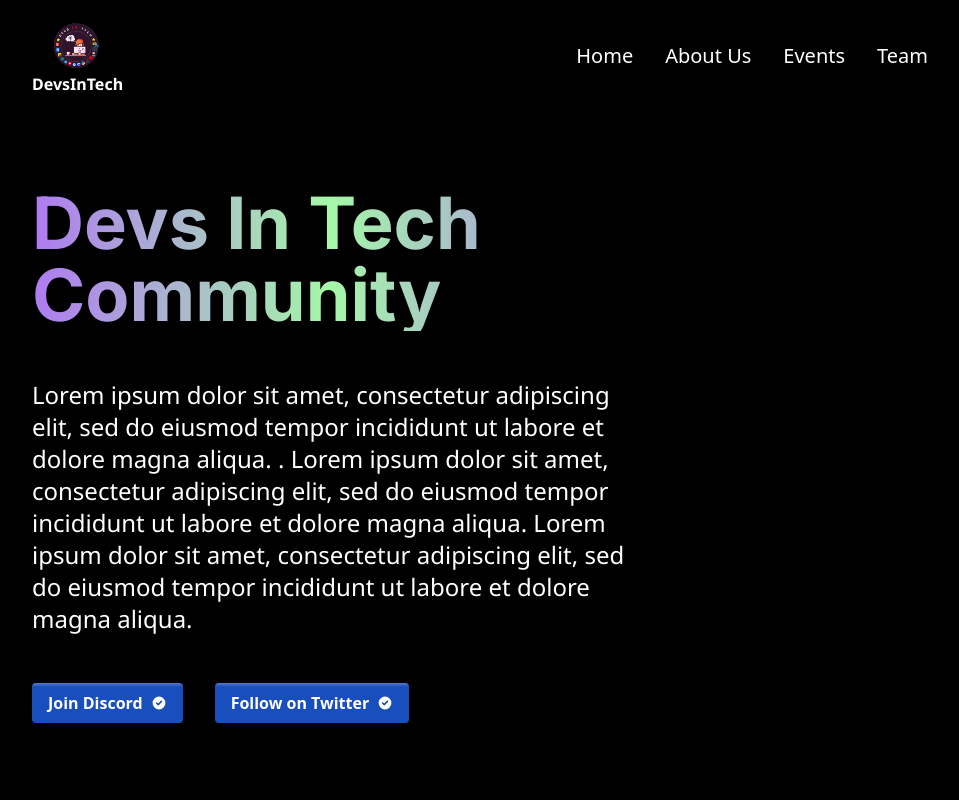
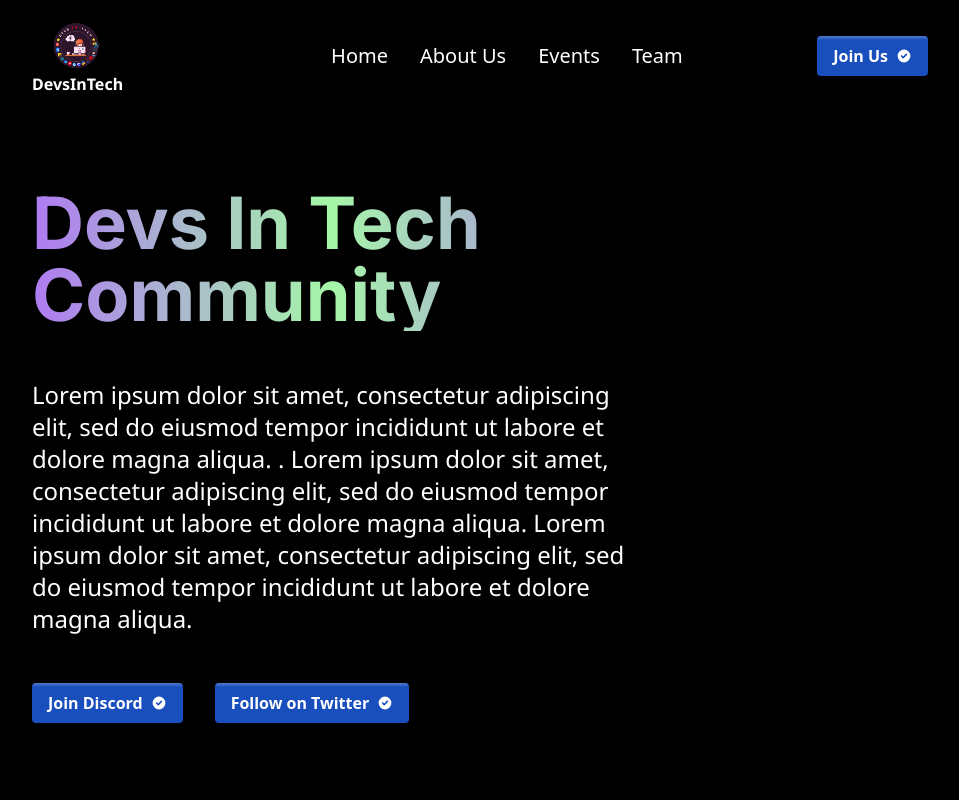
Before and after one commit to devs-in-tech/DevsInTech, a Next.js app: page / in a window 1280 px wide. Shown: the top 800 px of the page, without its empty margins (160-1119 px from the left). Built offline with nearby package versions, Linux system fonts and the light colour scheme.

Commit message:
feat: added button and designed according to figma

```diff
--- a/src/components/Navbar.jsx
+++ b/src/components/Navbar.jsx
@@ -2,6 +2,7 @@
 import Link from "next/link";
 import { useState } from "react";
 import Logo from "../../public/logo2.png";
+import Button from "./button";
 
 const Navbar = () => {
   let Links = [
@@ -31,7 +32,7 @@
           <ion-icon name={open ? "close" : "menu"}></ion-icon>
         </div>
         <ul
-          className={`md:flex md:items-center md:pb-0 pb-12 absolute md:static md:z-auto left-0 w-full md:w-auto md:pl-0 pl-9 transition-all duration-500 ease-in ${
+          className={`md:flex md:items-center md:pb-0 pb-12 md:justify-around absolute md:static md:z-auto left-0 w-full md:pl-44 pl-9 transition-all duration-500 ease-in ${
             open ? "top-24  bg-black" : "top-[-550px]"
           }`}
         >
@@ -45,6 +46,9 @@
               </Link>
             </li>
           ))}
+          <span className="md:ml-auto">
+            <Button name="Join Us" url="https://discord.gg/kpN7ZnPv" />
+          </span>
         </ul>
       </div>
     </div>
```
